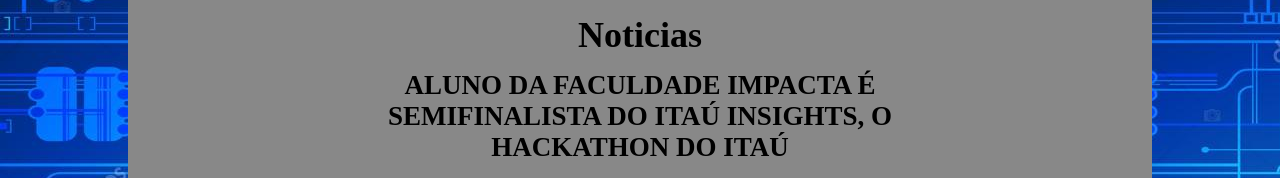
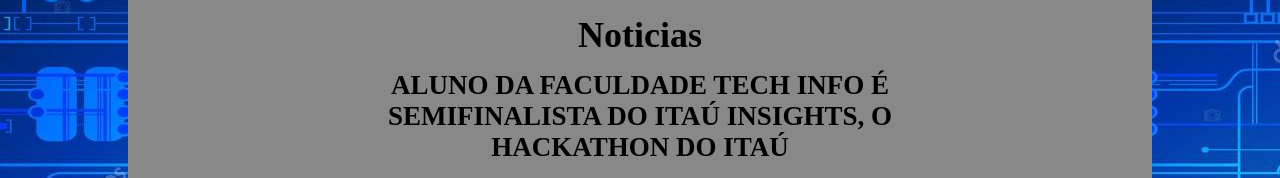
Before and after one commit to anakerolen/docs, a plain HTML site: page index.html in a window 1280 px wide. Shown: the part 235-413 px from the top of the page. Drawn offline with Linux system fonts and the light colour scheme.

Commit message:
Update index.html

```diff
--- a/index.html
+++ b/index.html
@@ -51,7 +51,7 @@
 			<div class="conteudo">
 
          <h1>Noticias</h1>
-         <h2>ALUNO DA FACULDADE IMPACTA É SEMIFINALISTA DO ITAÚ INSIGHTS, O HACKATHON DO ITAÚ</h2>
+         <h2>ALUNO DA FACULDADE TECH INFO É SEMIFINALISTA DO ITAÚ INSIGHTS, O HACKATHON DO ITAÚ</h2>
          <p>O nosso aluno Augusto Bondança, do curso de Análise e Desenvolvimento de Sistemas, ficou entre os semifinalistas do Itaú Insights, hackathon
              promovido pelo Banco Itaú em parceria c0om a Mastertech. A maratona, que reuniu empreendedores, desenvolvedores, uxers e designers,
              teve como objetivo estimular a criação de soluções digitais, em que o desafio era mostrar ao brasileiro uma nova perspectiva sobre
```
